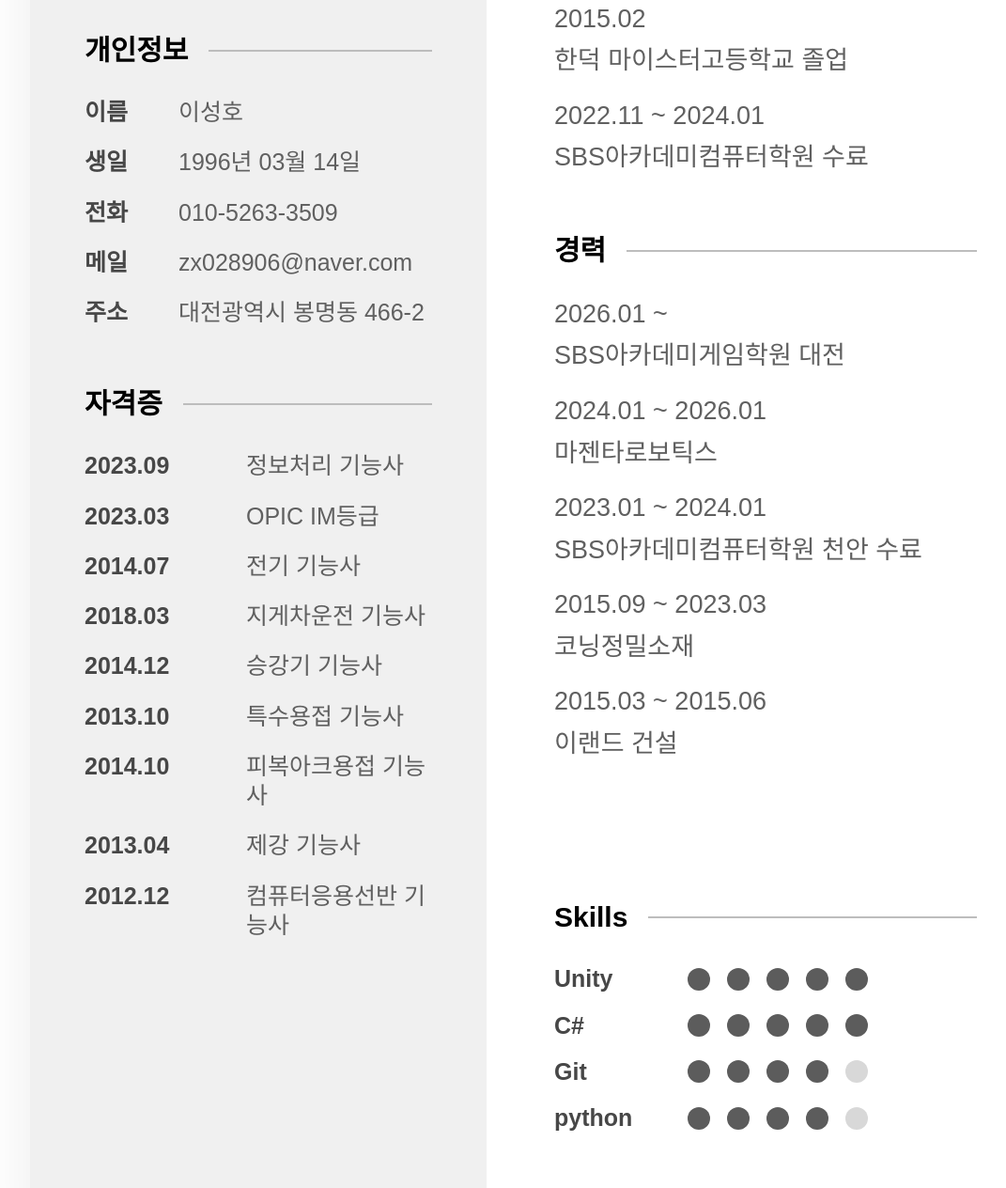
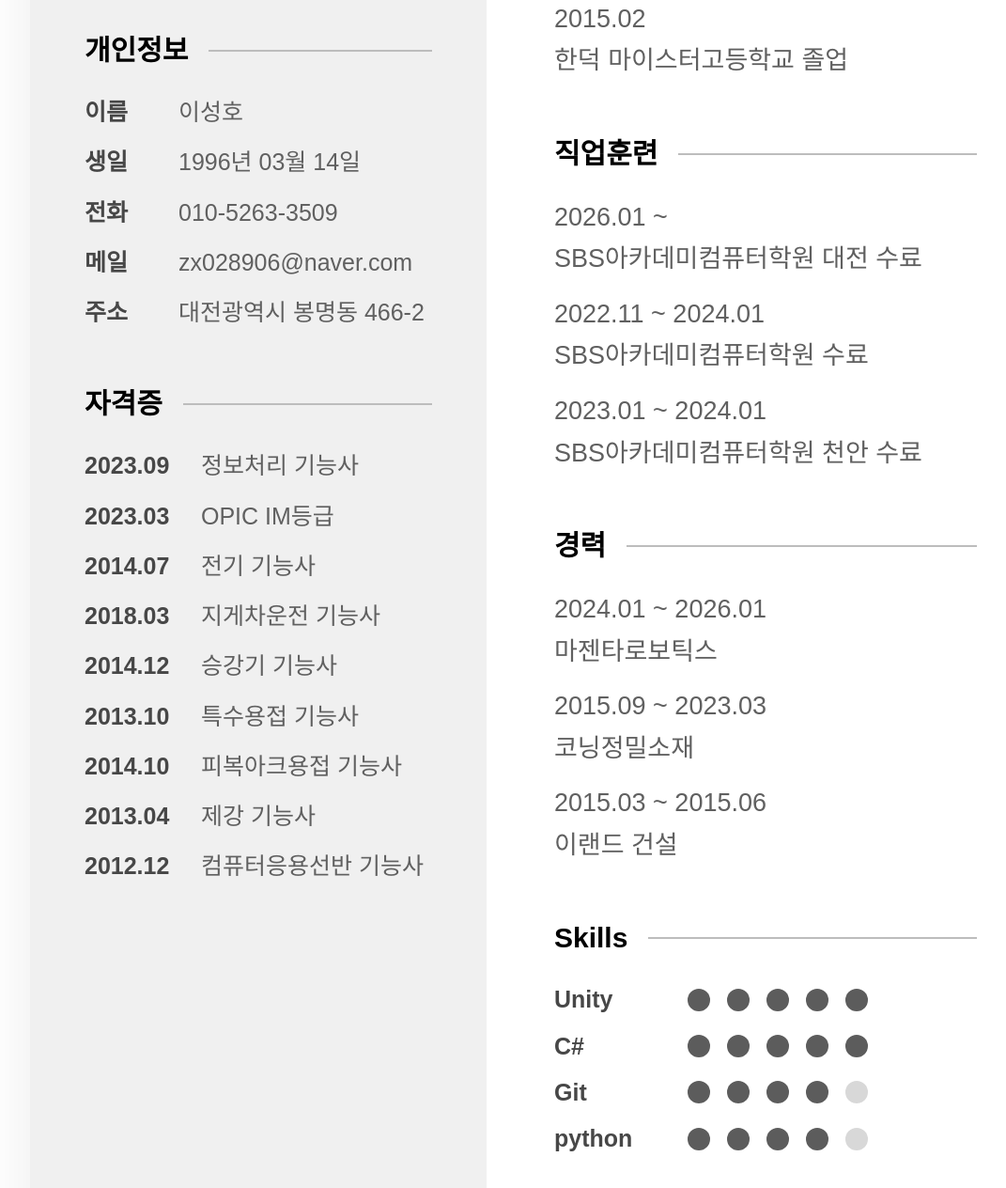
Before and after one commit to sungho96/sunghopages, a plain HTML site: page resume.html in a window 1280 px wide. Shown: the part 606-1870 px from the top of the page at 94% size, without its empty margins (68-1139 px from the left). Drawn offline with Linux system fonts and the light colour scheme.

Commit message:
update resume
update resume

```diff
--- a/resume.html
+++ b/resume.html
@@ -70,16 +70,22 @@
             <h2>학력사항</h2>
             <div class="timeline">
               <p><strong>2015.02</strong><span>한덕 마이스터고등학교 졸업</span></p>
+            </div>
+          </section>
+
+          <section class="resume-section">
+            <h2>직업훈련</h2>
+            <div class="timeline">
+              <p><strong>2026.01 ~</strong><span>SBS아카데미컴퓨터학원 대전 수료</span></p>
               <p><strong>2022.11 ~ 2024.01</strong><span>SBS아카데미컴퓨터학원 수료</span></p>
+              <p><strong>2023.01 ~ 2024.01</strong><span>SBS아카데미컴퓨터학원 천안 수료</span></p>
             </div>
           </section>
 
           <section class="resume-section">
             <h2>경력</h2>
             <div class="timeline">
-              <p><strong>2026.01 ~</strong><span>SBS아카데미게임학원 대전</span></p>
               <p><strong>2024.01 ~ 2026.01</strong><span>마젠타로보틱스</span></p>
-              <p><strong>2023.01 ~ 2024.01</strong><span>SBS아카데미컴퓨터학원 천안 수료</span></p>
               <p><strong>2015.09 ~ 2023.03</strong><span>코닝정밀소재</span></p>
               <p><strong>2015.03 ~ 2015.06</strong><span>이랜드 건설</span></p>
             </div>
--- a/styles.css
+++ b/styles.css
@@ -328,7 +328,7 @@ a {
 }
 
 .license-list div {
-  grid-template-columns: 160px 1fr;
+  grid-template-columns: 112px 1fr;
 }
 
 .info-list dt,
@@ -343,6 +343,10 @@ a {
 .license-list dd,
 .skill-list dd {
   margin: 0;
+}
+
+.license-list dd {
+  white-space: nowrap;
 }
 
 .timeline p {
@@ -362,7 +366,7 @@ a {
 }
 
 .skill-section {
-  margin-top: 150px;
+  margin-top: 64px;
 }
 
 .skill-list div {
@@ -1580,7 +1584,7 @@ a {
   }
 
   .license-list div {
-    grid-template-columns: 108px 1fr;
+    grid-template-columns: 76px 1fr;
   }
 
   .timeline p {
@@ -1588,7 +1592,7 @@ a {
   }
 
   .skill-section {
-    margin-top: 60px;
+    margin-top: 46px;
   }
 
   .skill-list div {
```
